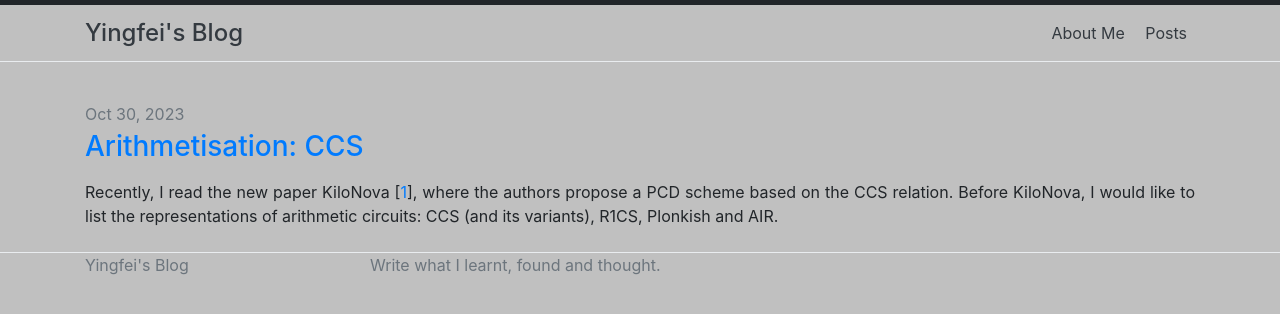
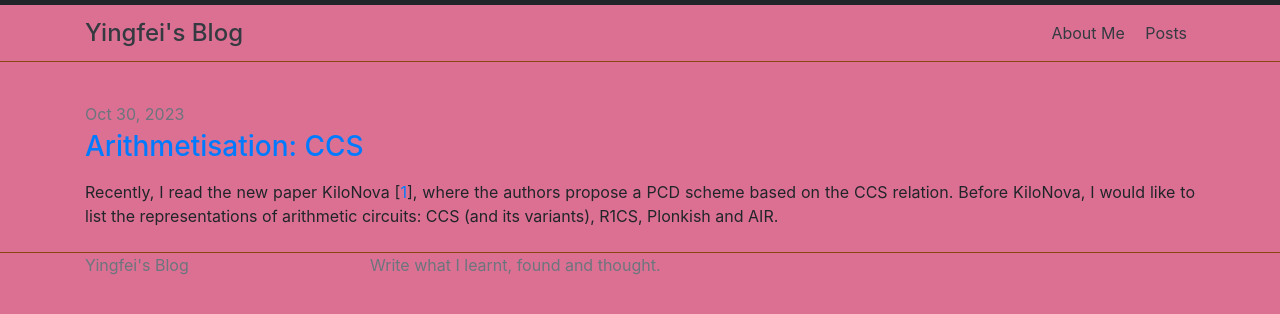
Before and after one commit to YanYingfei/yanyingfei.github.io, a Jekyll site: the page built from index.md, in a window 1280 px wide. Shown: the top 314 px of the page. Built offline with Jekyll 4.4.1, drawn with Linux system fonts in a browser that asks for light colours.

Commit message:
Update _layout.scss

```diff
--- a/_sass/minima-reboot/_layout.scss
+++ b/_sass/minima-reboot/_layout.scss
@@ -1,5 +1,5 @@
-$layout-color-border: #e9ecef !default;
-$layout-color-background: #C0C0C0 !default;
+$layout-color-border: #8B4513 !default;
+$layout-color-background: #DB7093 !default;
 $layout-color-syntax-highlighting-background: #f8f9fa !default;
 $layout-responsive-nav-cutoff: 768px !default;
 
```
